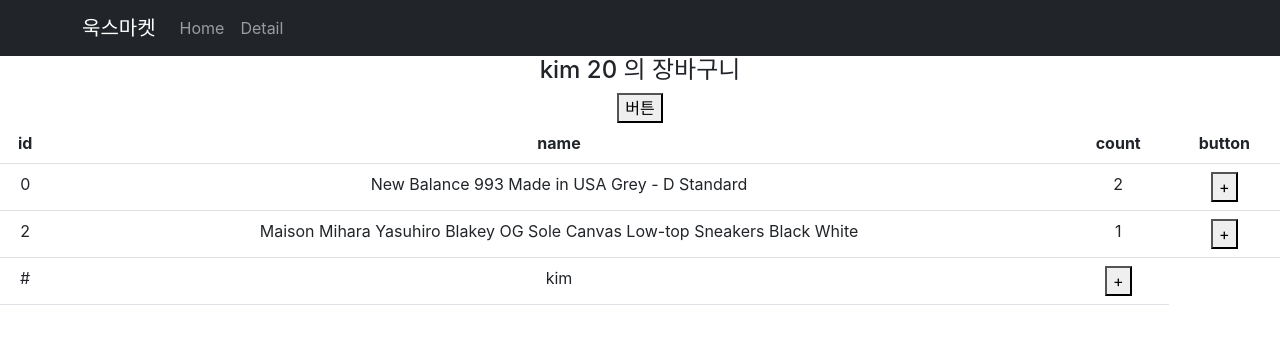
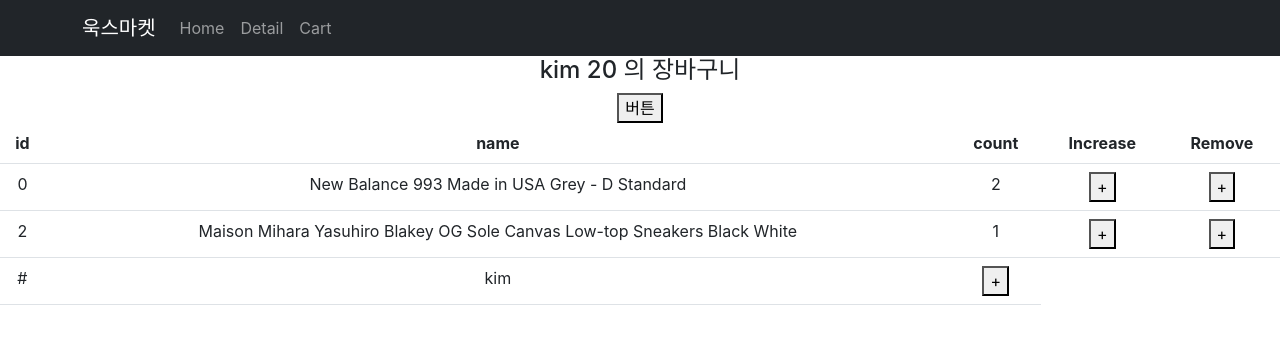
Before and after one commit to ukssss/React, a React (Create React App) app in the folder 03.coding-apple-2022/shop/: page /cart in a window 1280 px wide. Shown: the top 344 px of the page. Built offline with nearby package versions, Linux system fonts and the light colour scheme.

Commit message:
03-coding-apple-2022 | Cart 기능 만들기
- 삭제기능, 기존 상품이 Cart에 담겨 있을 경우 추가가 아닌 수량 증가만 되도록 제작

```diff
--- a/03.coding-apple-2022/shop/src/App.js
+++ b/03.coding-apple-2022/shop/src/App.js
@@ -36,6 +36,13 @@ function App() {
             >
               Detail
             </Nav.Link>
+            <Nav.Link
+              onClick={() => {
+                navigate('/cart');
+              }}
+            >
+              Cart
+            </Nav.Link>
           </Nav>
         </Container>
       </Navbar>
--- a/03.coding-apple-2022/shop/src/pages/Cart.js
+++ b/03.coding-apple-2022/shop/src/pages/Cart.js
@@ -1,7 +1,7 @@
 import { Table } from 'react-bootstrap';
 import { useDispatch, useSelector } from 'react-redux';
 import { changeName, changeAge } from '../store/userSlice';
-import { increase } from '../store';
+import { increase, removeCart } from '../store';
 
 function Cart() {
   let state = useSelector((state) => state);
@@ -28,7 +28,8 @@ function Cart() {
             <th>id</th>
             <th>name</th>
             <th>count</th>
-            <th>button</th>
+            <th>Increase</th>
+            <th>Remove</th>
           </tr>
         </thead>
         <tbody>
@@ -40,7 +41,16 @@ function Cart() {
               <td>
                 <button
                   onClick={() => {
-                    dispatch(increase(i));
+                    dispatch(increase(item));
+                  }}
+                >
+                  +
+                </button>
+              </td>
+              <td>
+                <button
+                  onClick={() => {
+                    dispatch(removeCart(item));
                   }}
                 >
                   +
--- a/03.coding-apple-2022/shop/src/pages/Detail.js
+++ b/03.coding-apple-2022/shop/src/pages/Detail.js
@@ -2,7 +2,7 @@ import { useContext, useEffect, useState } from 'react';
 import { useParams } from 'react-router-dom';
 import { Nav } from 'react-bootstrap';
 import styles from '../Detail.module.css';
-import { useDispatch, useSelector } from 'react-redux';
+import { useDispatch } from 'react-redux';
 
 import { Context1 } from '../App';
 import { addCart } from '../store';
@@ -15,7 +15,6 @@ function Detail(props) {
   let [tab, setTab] = useState(0);
   let [load, setLoad] = useState('');
 
-  let state = useSelector((state) => state);
   let dispatch = useDispatch();
 
   function popup() {
@@ -66,7 +65,13 @@ function Detail(props) {
               <button
                 className='btn btn-danger'
                 onClick={() => {
-                  dispatch(addCart());
+                  dispatch(
+                    addCart({
+                      id: product.id,
+                      name: product.title,
+                      count: 1,
+                    })
+                  );
                 }}
               >
                 주문하기
--- a/03.coding-apple-2022/shop/src/store.js
+++ b/03.coding-apple-2022/shop/src/store.js
@@ -8,17 +8,33 @@ let cart = createSlice({
     { id: 2, name: 'Maison Mihara Yasuhiro Blakey OG Sole Canvas Low-top Sneakers Black White', count: 1 },
   ],
   reducers: {
-    increase(state, i) {
-      state[i.payload].count++;
+    increase(state, action) {
+      let product = action.payload;
+      let num = state.findIndex((cart) => {
+        return cart.id === product.id;
+      });
+      state[num].count++;
     },
-    addCart(state) {
-      state.push({ id: 1, name: 'Nike x Peaceminusone Kwondo1 Black and White', count: 3 });
-      console.log(state[1]);
+    addCart(state, action) {
+      let product = action.payload;
+      let num = state.findIndex((cart) => {
+        return cart.id === product.id;
+      });
+
+      if (num === -1) state.push(action.payload);
+      else state[num].count++;
+    },
+    removeCart(state, action) {
+      let product = action.payload;
+      let num = state.findIndex((cart) => {
+        return cart.id === product.id;
+      });
+      state.splice(num, 1);
     },
   },
 });
 
-export let { increase, addCart } = cart.actions;
+export let { increase, addCart, removeCart } = cart.actions;
 
 export default configureStore({
   reducer: {
```
